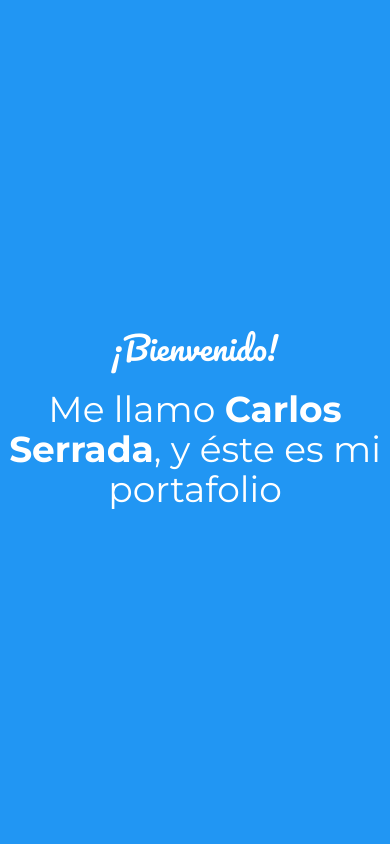
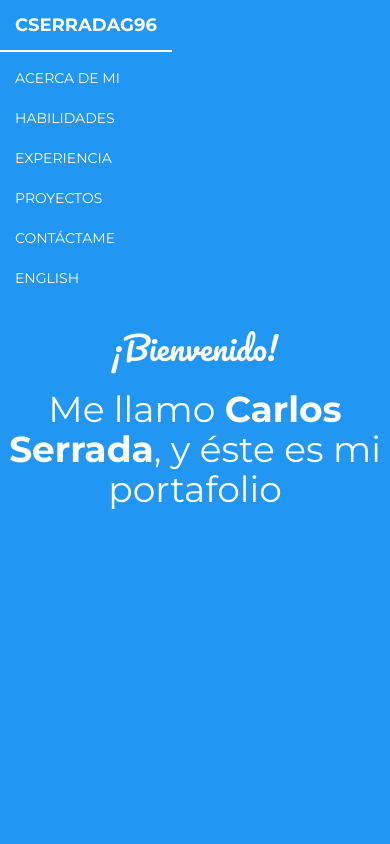
Before and after one commit to cserradag96/cserradag96.github.io, a plain HTML site: page index.html in a window 390 px wide. Shown: the top 844 px of the page. Drawn offline with Linux system fonts and the light colour scheme.

```diff
--- a/views/main/main.html
+++ b/views/main/main.html
@@ -1,8 +1,9 @@
 <!-- Header -->
 <section class="header parallax">
-  <nav class="navbar navbar-fixed-top hidden-xs">
+  <nav class="navbar navbar-fixed-top">
     <div class="container-fluid">
       <div class="navbar-header">
+        <button type="button" class="navbar-toggle collapsed" data-toggle="collapse" data-target="#navbar" aria-expanded="false" aria-controls="navbar"></button>
         <a class="navbar-brand" href="#">cserradag96</a>
       </div>
       <ul class="nav navbar-nav navbar-right">
```
